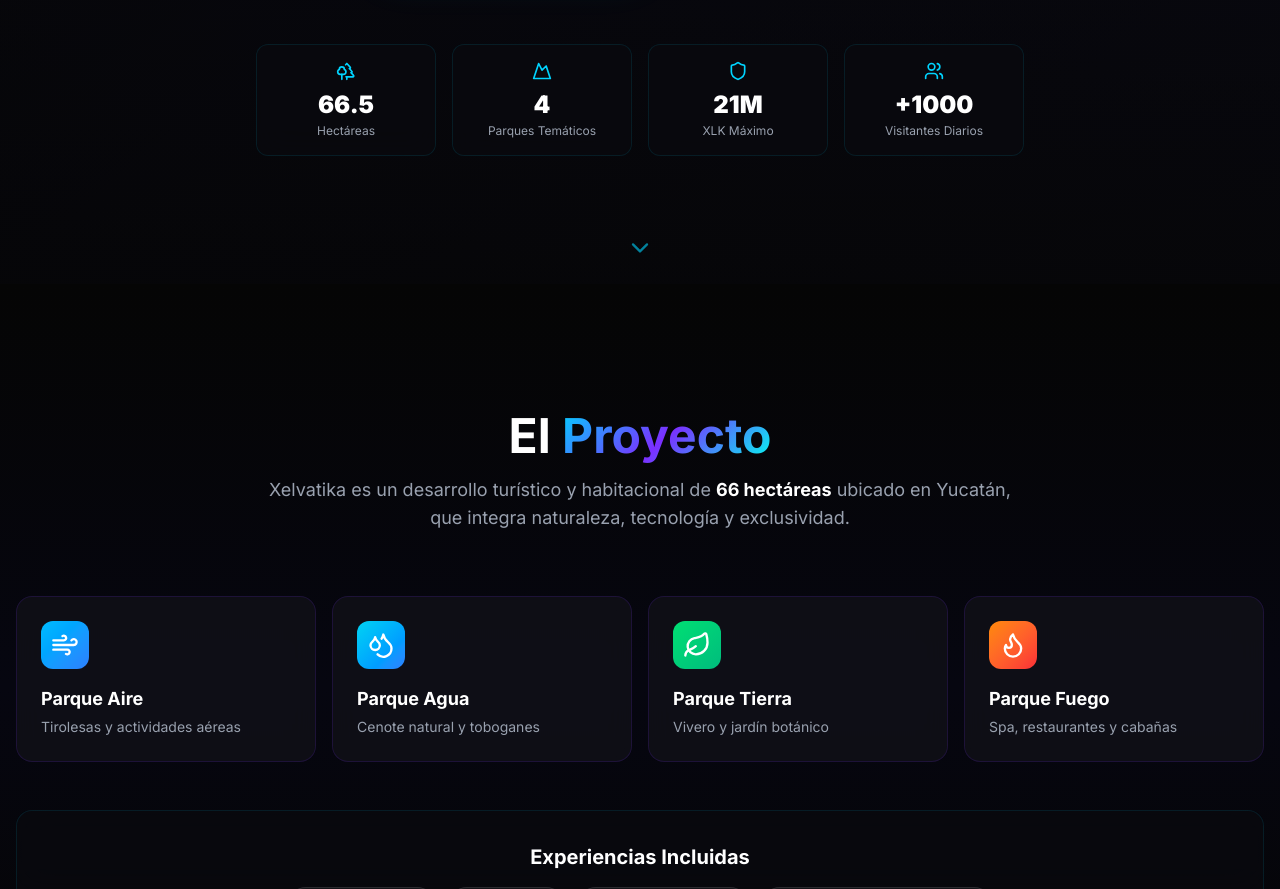
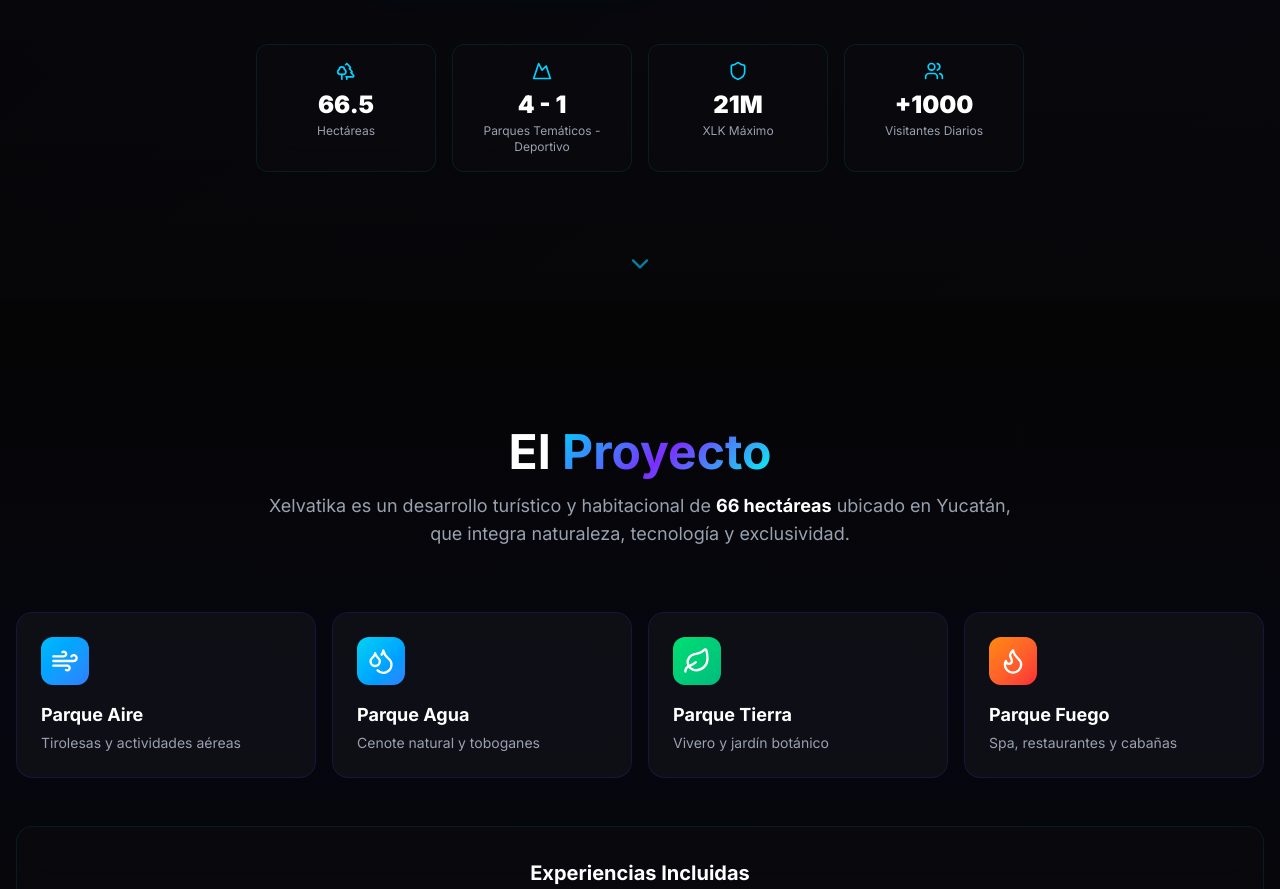
Before and after one commit to astroclick76-clow/xlk_land, a React (Vite) app: page / in a window 1280 px wide. Shown: the part 840-1729 px from the top of the page. Built offline with nearby package versions, Linux system fonts and the light colour scheme.

Commit message:
Update Hero.jsx

```diff
--- a/src/components/Hero.jsx
+++ b/src/components/Hero.jsx
@@ -7,7 +7,7 @@
 
 const metrics = [
   { icon: Trees, label: 'Hectáreas', value: '66.5' },
-  { icon: Mountain, label: 'Parques Temáticos', value: '4' },
+  { icon: Mountain, label: 'Parques Temáticos - Deportivo' , value: '4 - 1' },
   { icon: Shield, label: 'XLK Máximo', value: '21M' },
   { icon: Users, label: 'Visitantes Diarios', value: '+1000' },
 ]
```
